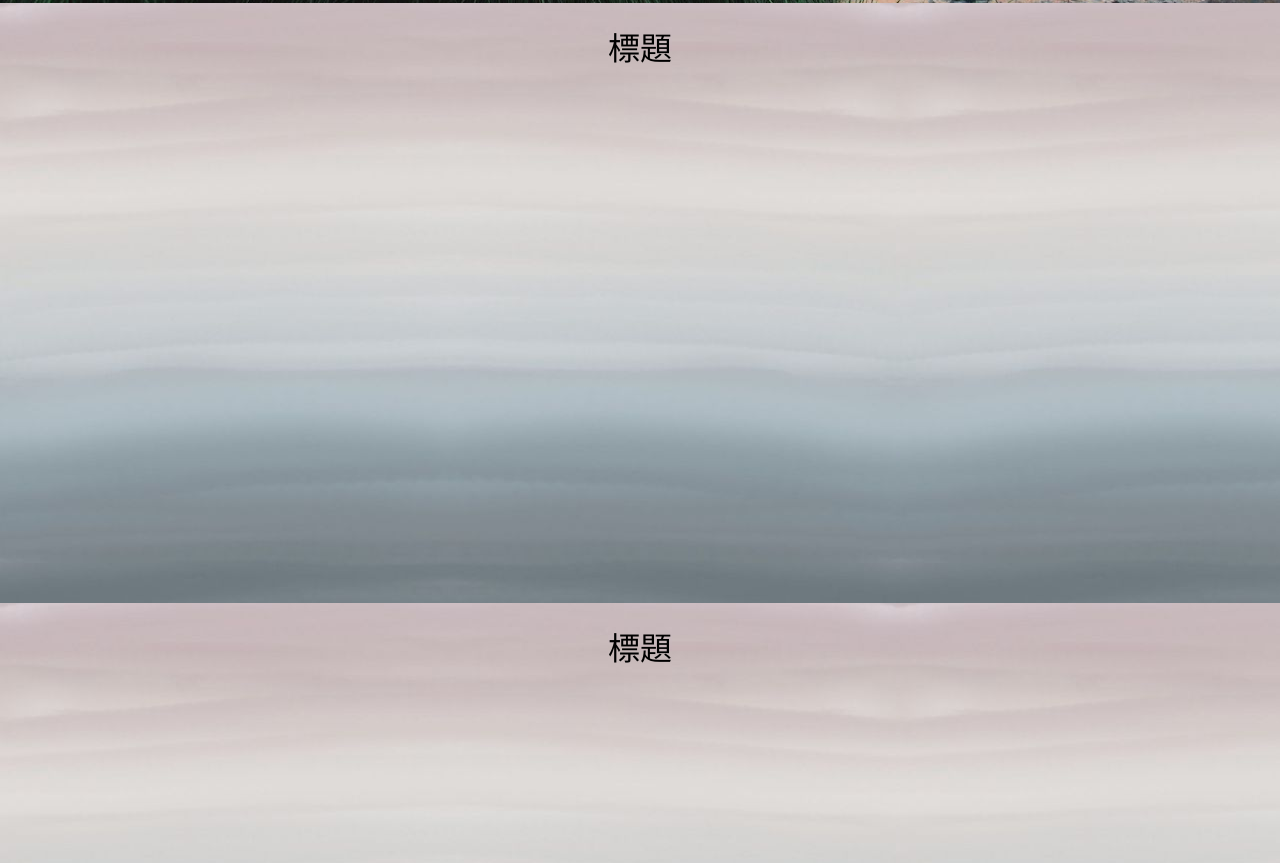
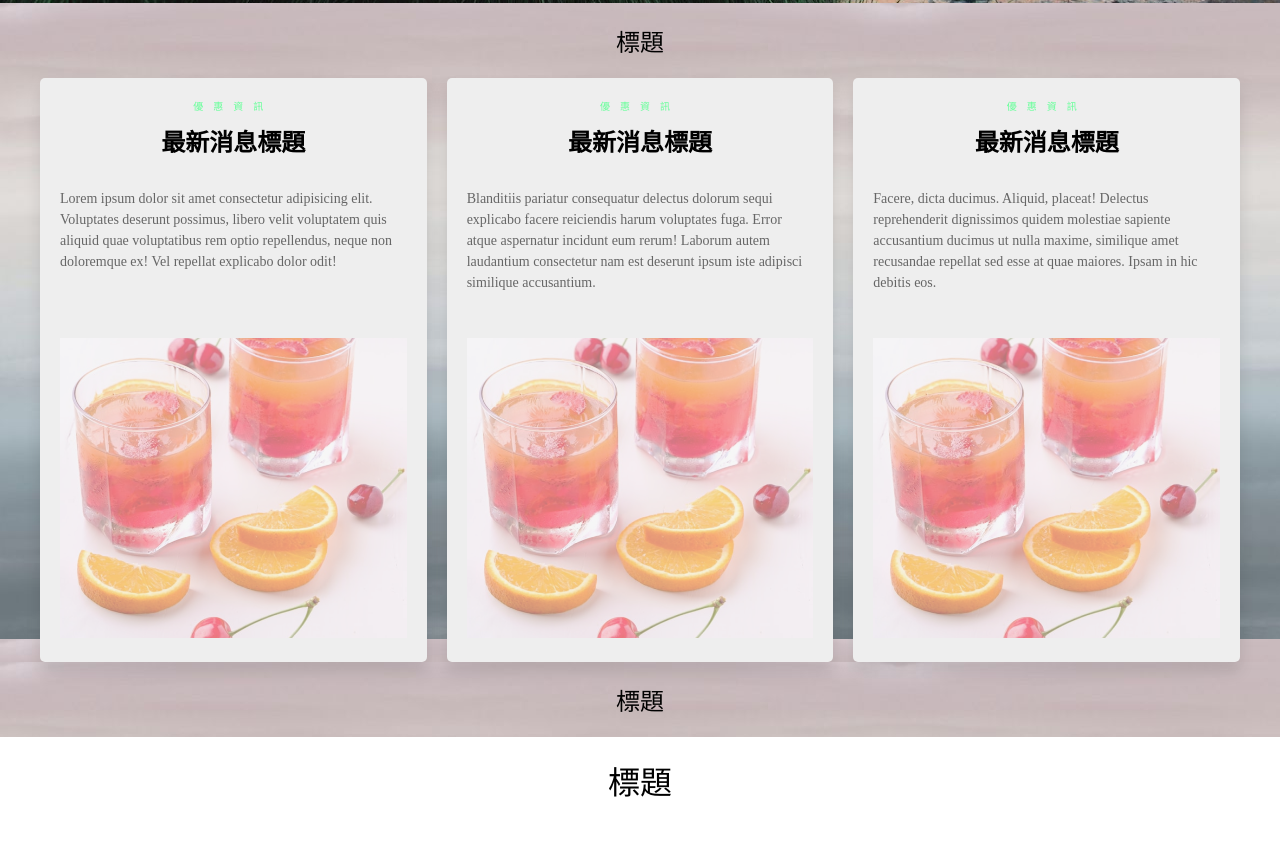
Before and after one commit to 190OuO/Web_2024_10_18, a plain HTML site: page index.html in a window 1280 px wide. Shown: the part 1277-2140 px from the top of the page. After the commit the page ends 2100 px from the top, so only its background shows below. Drawn offline with Linux system fonts and the light colour scheme.

Commit message:
完成最新消息並添加語意元素

```diff
--- a/index.html
+++ b/index.html
@@ -4,9 +4,11 @@
         <meta charset="UTF-8" />
         <meta name="viewport" content="width=device-width, initial-scale=1.0" />
         <title>標題</title>
-        <link rel="stylesheet" href="style.css">
+        <link rel="stylesheet" href="style.css" />
     </head>
+
     <body>
+        <nav>
             <div id="nav">
                 <div id="logo">
                     <img src="img/logo.png" alt="網站logo" />
@@ -25,16 +27,55 @@
                     </a>
                 </div>
             </div>
+        </nav>
+
         <div id="banner"></div>
 
-        <div class="content">
+        <section class="content">
             <h1>標題</h1>
+            <!-- #news>(.card>h4{優惠資訊}+h2{最新消息標題}+p>lorem^img)*3 -->
+
+            <div id="news">
+                <div class="card">
+                    <h4>優惠資訊</h4>
+                    <h2>最新消息標題</h2>
+                    <hr />
+                    <p>
+                        Lorem ipsum dolor sit amet consectetur adipisicing elit. Voluptates deserunt possimus, libero
+                        velit voluptatem quis aliquid quae voluptatibus rem optio repellendus, neque non doloremque ex!
+                        Vel repellat explicabo dolor odit!
+                    </p>
+                    <img src="/img/drink.jpg" alt="" />
                 </div>
-        <div class="content">
+                <div class="card">
+                    <h4>優惠資訊</h4>
+                    <h2>最新消息標題</h2>
+                    <hr />
+                    <p>
+                        Blanditiis pariatur consequatur delectus dolorum sequi explicabo facere reiciendis harum
+                        voluptates fuga. Error atque aspernatur incidunt eum rerum! Laborum autem laudantium consectetur
+                        nam est deserunt ipsum iste adipisci similique accusantium.
+                    </p>
+                    <img src="/img/drink.jpg" alt="" />
+                </div>
+                <div class="card">
+                    <h4>優惠資訊</h4>
+                    <h2>最新消息標題</h2>
+                    <hr />
+                    <p>
+                        Facere, dicta ducimus. Aliquid, placeat! Delectus reprehenderit dignissimos quidem molestiae
+                        sapiente accusantium ducimus ut nulla maxime, similique amet recusandae repellat sed esse at
+                        quae maiores. Ipsam in hic debitis eos.
+                    </p>
+                    <img src="/img/drink.jpg" alt="" />
+                </div>
+            </div>
+        </section>
+        <section class="content">
             <h1>標題</h1>
-        </div>
-        <div class="content">
+        </section>
+        <dsection class="content">
             <h1>標題</h1>
-        </div>
+        </dsection>
     </body>
 </html>
--- a/style.css
+++ b/style.css
@@ -52,7 +52,7 @@ a:hover{
 /*內容區域*/
 .content{
     background-image: url(./img/paper.jpg);
-    height: 600px;
+    /* height: 852px; */
 }
 
 h1{
@@ -62,3 +62,79 @@ h1{
     /* 文字粗細 */
     font-weight: 200;
 }
+
+
+/* 最新消息 */
+#news{
+    /* 顯示:格線模式 */
+    display: grid;
+    /* 格線模板欄位:重複設定(重複幾次，單位) */
+    /* 1fr */
+    grid-template-columns: repeat(3,1fr);
+    /* gg20 隔線間距 */
+    grid-gap: 20px;
+    width: 1200px;
+    margin: 0 auto;
+}
+
+.card{
+    padding: 20px 20px;
+    background: #eee;
+    border-radius: 5px;
+    box-shadow: 0 10px 15px rgba(0, 0, 0, 0.1);
+
+
+}
+
+
+/* 選取內容 */
+/* 第一個選取 空格 第二個選取 */
+.card img {
+    width: 100%;
+    opacity: 0.5;
+    transition: 0.7s;
+    height: 300px;
+
+/* 物件適應:封面(避免圖片壓縮) */
+    object-fit:cover;
+    /* 物件位置:左右 上下 */
+    opacity: 2px 10px;
+}
+.card h2{
+    text-align:center;
+    padding: 10px 0 0;
+}
+
+.card h4{
+    text-align: center;
+    color: #6f9;
+    font-size: 10px;
+    font-weight: 100;
+    /* 文字間距 */
+    letter-spacing: 10px;
+}
+
+.card p{
+    height: 150px;
+    color: #666;
+    font-weight: 100;
+    font-size: 14px;
+    line-height: 1.5;
+}
+
+.card hr{
+    height: 20px;
+    background-color: #333;
+    margin-bottom: 10px;
+    width: 0;
+    border: 0;
+    transition: 0.7s;
+}
+
+/* 滑入卡片後設定水平樣式 */
+.card:hover hr{
+    width: 100%;
+}
+.card:hover img{
+    opacity: 1;
+}
```
Also changed, not shown: img/drink.jpg (added). Lines whose indentation alone changed are shown as unchanged.
